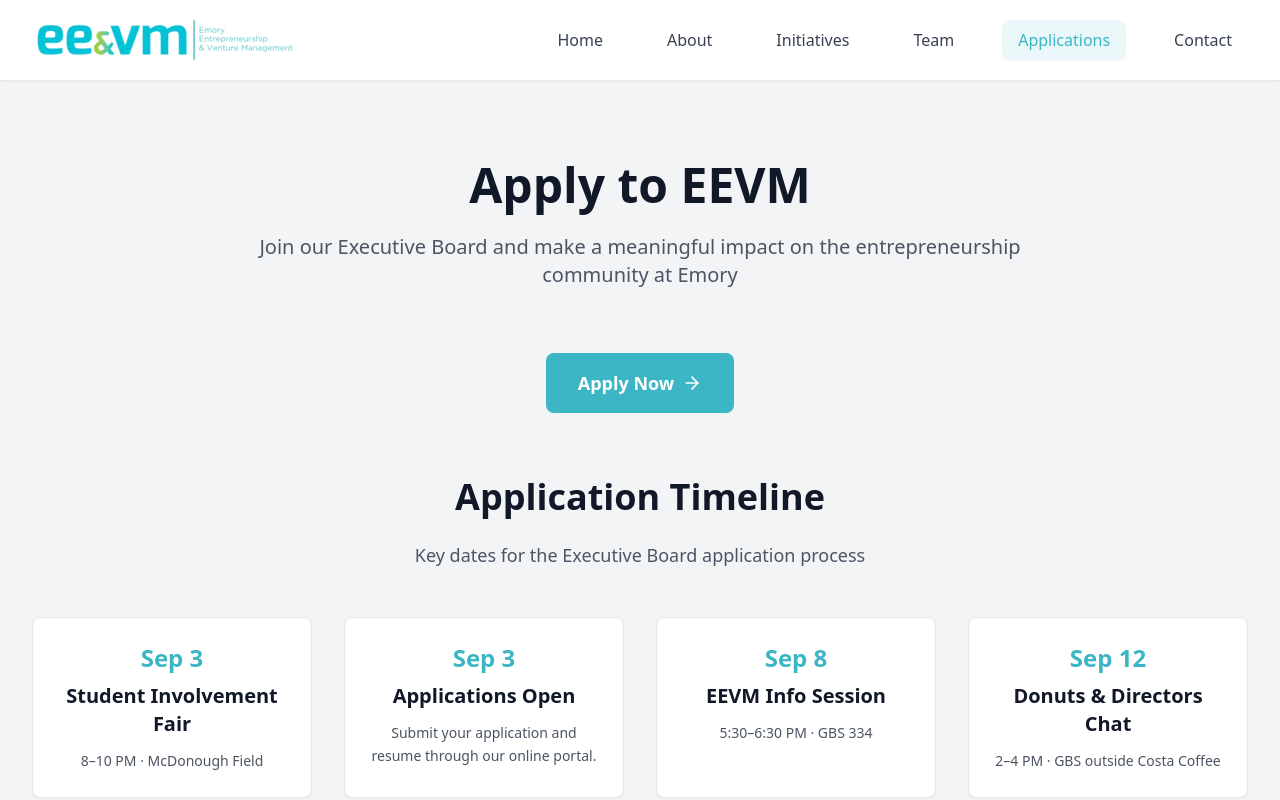
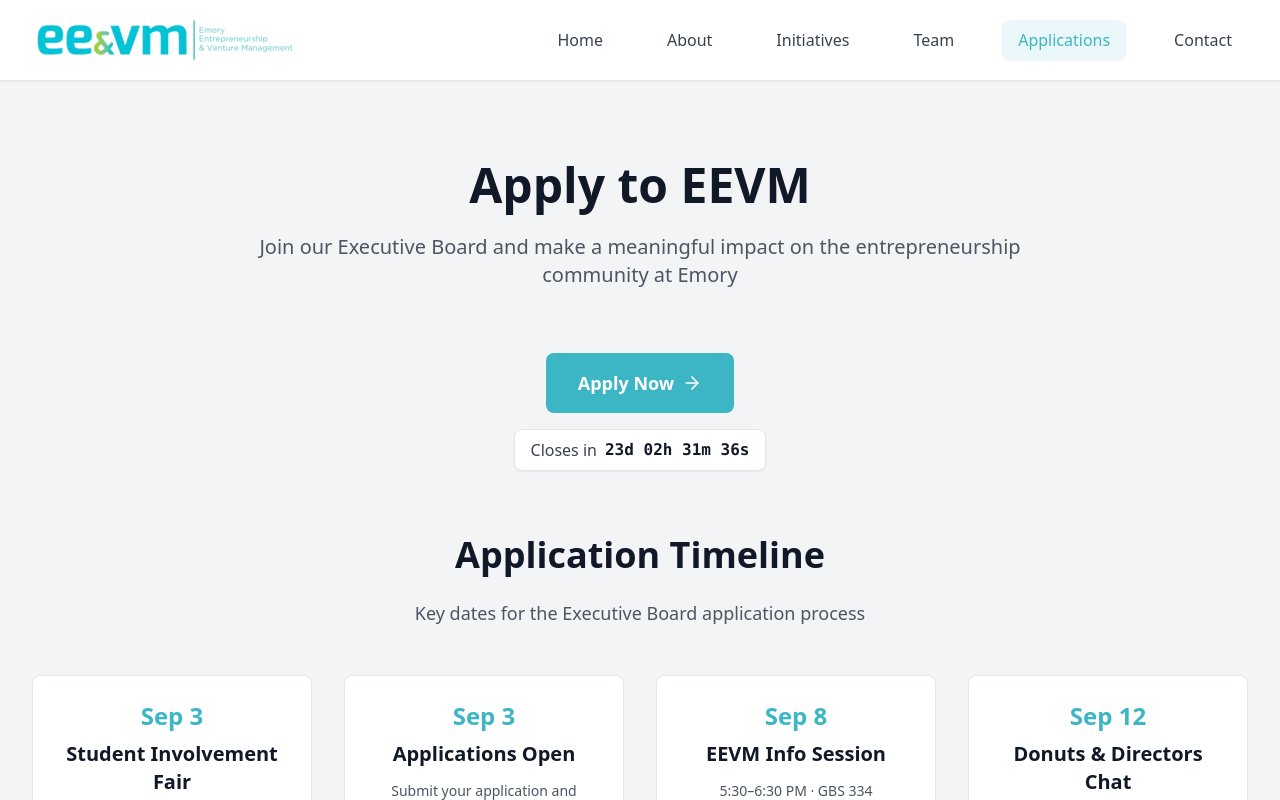
Before and after one commit to Syazvinski/EEVM-25-26, a React (Vite) app: page / in a window 1280 px wide. Both pictures are taken after a click on the button "Apply Now". Shown: the top 800 px of the page. Built offline with nearby package versions, Linux system fonts and the light colour scheme.

Commit message:
Add countdown timer to Applications page for Sep 14 11:59 PM ET deadline

```diff
--- a/src/pages/ApplicationsPage.tsx
+++ b/src/pages/ApplicationsPage.tsx
@@ -12,6 +12,41 @@ const ApplicationsPage: React.FC<ApplicationsPageProps> = ({ setCurrentPage }) =
   const timelineAnimation = useStaggeredScrollAnimation(9, 300);
   const qualificationsAnimation = useStaggeredScrollAnimation(2, 400);
   const ctaAnimation = useScrollAnimation({ threshold: 0.3 });
+
+  // Countdown to application close (Sep 14, 11:59 PM ET)
+  const [timeLeft, setTimeLeft] = React.useState({
+    days: 0,
+    hours: 0,
+    minutes: 0,
+    seconds: 0,
+    over: false,
+  });
+
+  React.useEffect(() => {
+    const now = new Date();
+    const year = now.getFullYear();
+    // Sep is month index 8; 11:59 PM ET is 03:59 UTC next day during DST (UTC-4)
+    const target = new Date(Date.UTC(year, 8, 15, 3, 59, 0));
+
+    const tick = () => {
+      const diff = target.getTime() - Date.now();
+      if (diff <= 0) {
+        setTimeLeft({ days: 0, hours: 0, minutes: 0, seconds: 0, over: true });
+        return;
+      }
+      const d = Math.floor(diff / (1000 * 60 * 60 * 24));
+      const h = Math.floor((diff % (1000 * 60 * 60 * 24)) / (1000 * 60 * 60));
+      const m = Math.floor((diff % (1000 * 60 * 60)) / (1000 * 60));
+      const s = Math.floor((diff % (1000 * 60)) / 1000);
+      setTimeLeft({ days: d, hours: h, minutes: m, seconds: s, over: false });
+    };
+
+    tick();
+    const id = setInterval(tick, 1000);
+    return () => clearInterval(id);
+  }, []);
+
+  const pad = (n: number) => String(n).padStart(2, "0");
 
   const timelineSteps = [
     {
@@ -88,6 +123,20 @@ const ApplicationsPage: React.FC<ApplicationsPageProps> = ({ setCurrentPage }) =
           >
             Apply Now <ArrowRight size={20} className="ml-2" />
           </a>
+          <div className="mt-4">
+            <div className="inline-flex items-center gap-2 bg-white border border-gray-200 rounded-lg px-4 py-2 shadow-sm">
+              {timeLeft.over ? (
+                <span className="text-gray-700 font-medium">Applications are closed</span>
+              ) : (
+                <>
+                  <span className="text-gray-700">Closes in</span>
+                  <span className="font-mono font-semibold text-gray-900">
+                    {pad(timeLeft.days)}d {pad(timeLeft.hours)}h {pad(timeLeft.minutes)}m {pad(timeLeft.seconds)}s
+                  </span>
+                </>
+              )}
+            </div>
+          </div>
         </div>
 
         {/* Application Timeline */}
```
